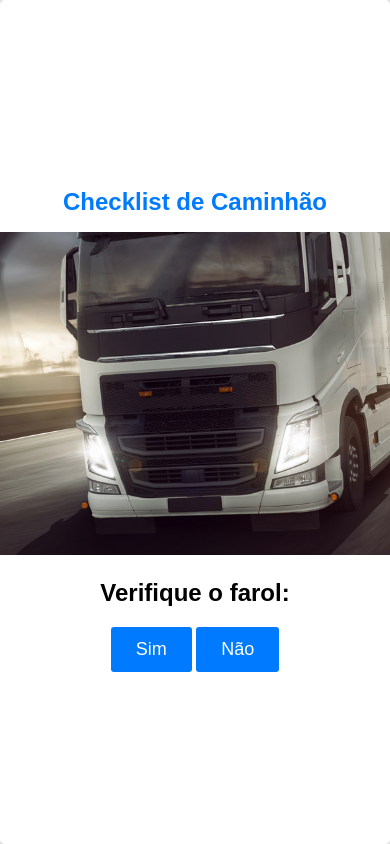
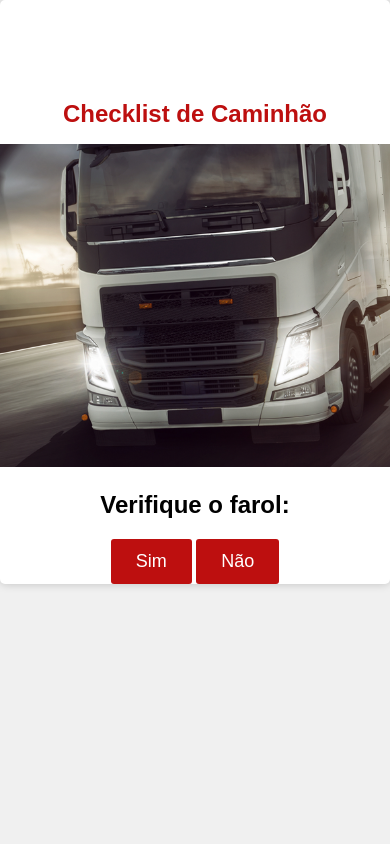
Before and after one commit to brunoalvesfernandes/checklist_caminhao, a Node project: template views/checklist.ejs in a window 390 px wide. Run offline with Node 20 templates, Linux system fonts and the light colour scheme; the template is opened without the code that fills it, so the values that code supplies are empty.

Commit message:
Minhas alterações

```diff
--- a/public/css/checklist.css
+++ b/public/css/checklist.css
@@ -4,12 +4,12 @@
     background-color: #f0f0f0;
     margin: 0;
     padding: 0;
-    box-sizing: border-box;
+    overflow: hidden;
 }
 
 .checklist-container {
     width: 80%;
-    max-width: 500px; /* Defina uma largura máxima para evitar que a lista fique muito larga em telas grandes */
+    height: 100%;
     background-color: #fff;
     border-radius: 5px;
     box-shadow: 0px 0px 10px rgba(0, 0, 0, 0.2);
@@ -18,15 +18,15 @@
     margin: auto;
     justify-content: center;
     align-content: center;
-    padding: 20px;
+    padding: 0;
 }
 
 .checklist-container img {
-    width: 100%;
+    width: 50%;
 }
 
 h1 {
-    color: #007bff;
+    color: #bd0f0f;
     font-size: 24px;
 }
 
@@ -49,16 +49,14 @@
 
 .checklist {
     position:absolute;
-    padding: 0;
-    margin: auto 0;
+    margin: auto;
     width: 100%;
     height: 100%;
-    max-height: 650px;
     top: 0;
     background-color: #fff;
-    z-index: 2;
     justify-content: center;
     align-content: center;
+    text-align: center;
 }
 
 .checklist ul {
@@ -86,7 +84,7 @@
     color: rgb(0, 255, 0);
 }
 button {
-    background-color: #007bff;
+    background-color: #bd0f0f;
     color: #fff;
     padding: 12px 25px;
     border: none;
@@ -97,7 +95,7 @@
 }
 
 button:hover {
-    background-color: #0056b3; /* Cor de fundo quando hover */
+    background-color: #000000; /* Cor de fundo quando hover */
     color: #fff; /* Cor do texto quando hover */
 }
 
@@ -112,15 +110,21 @@
 
 /* Personalize a aparência do <textarea> quando em foco */
 textarea:focus {
-    border-color: #007bff; /* Cor da borda quando em foco */
+    border-color: #bd0f0f; /* Cor da borda quando em foco */
     box-shadow: 0 0 5px rgba(0, 123, 255, 0.5); /* Sombra quando em foco */
 }
 
 @media screen and (max-width:800px) {
     .checklist-container{
-        position: absolute;
-        padding: 0;
+        position: relative;
         width: 100%;
         height: 100%;
+        margin: 0;
+    }
+    .container {
+        margin-top: 100px;
+    }
+    .checklist-container img {
+        width: 100%;
     }
 }
--- a/public/js/script.js
+++ b/public/js/script.js
@@ -6,8 +6,8 @@
 });
 
 function mostrarMotivos() {
-    const motivosDiv = document.getElementById('motivos');
-    motivosDiv.style.display = 'block';
+    $('#motivos').css('display','block');
+    $('.checklist-container').css('display','none');
 }
 function nextLevel() {
 
--- a/server.js
+++ b/server.js
@@ -1,6 +1,9 @@
 const express = require('express');
 const app = express();
-const port = 65547;
+const port = 1050;
+const authRoute = require('./routes/login');
+const checklistRoute = require('./routes/checklist');
+
 
 app.set('view engine', 'ejs');
 
@@ -8,23 +11,12 @@
 app.use(express.static('public'));
 
 app.get('/', (req, res) => {
-    res.render('login');
+    res.render('login', { error: '' });
 });
 
-app.post('/login', (req, res) => {
-    const { username, password } = req.body;
+app.use('/login', authRoute);
 
-    if (username === 'usuario' && password === 'senha') {
-
-        res.redirect('/checklist');
-    } else {
-        res.send('Credenciais inválidas. Tente novamente.');
-    }
-});
-
-app.get('/checklist', (req, res) => {
-    res.render('checklist');
-});
+app.use('/checklist', checklistRoute);
 
 app.listen(port, () => {
     console.log(`Servidor em execução em http://localhost:${port}`);
--- a/views/checklist.ejs
+++ b/views/checklist.ejs
@@ -6,10 +6,12 @@
     <meta name="viewport" content="width=device-width, initial-scale=1.0">
     <title>Checklist de Caminhão</title>
     <link rel="stylesheet" href="css/checklist.css">
+    <link rel="icon" href="images/favicon-32x32.jpg" sizes="32x32">
 </head>
 
 <body>
     <div class="checklist-container">
+        <div class="container">
             <h1>Checklist de Caminhão</h1>
             <img src="images/caminhao-farol.png" alt="Caminhão com farol">
             <h2>Verifique o farol:</h2>
@@ -17,6 +19,9 @@
                 <button id="yes">Sim</button>
                 <button id="no">Não</button>
             </div>
+        </div>
+    </div>
+    <div class="container">
         <div class='checklist' id="motivos">
             <ul>
                 <h1>QUAL O PROBLEMA CARAIO ?</h1>
```
Also changed, not shown: public/css/style.css (+18 -5 lines), routes/checklist.js (added, +8 -0 lines), routes/login.js (added, +15 -0 lines), views/login.ejs (+9 -1 lines), public/images/favicon-32x32.jpg (added), public/images/logo.png (added). Lines whose indentation alone changed are shown as unchanged.
